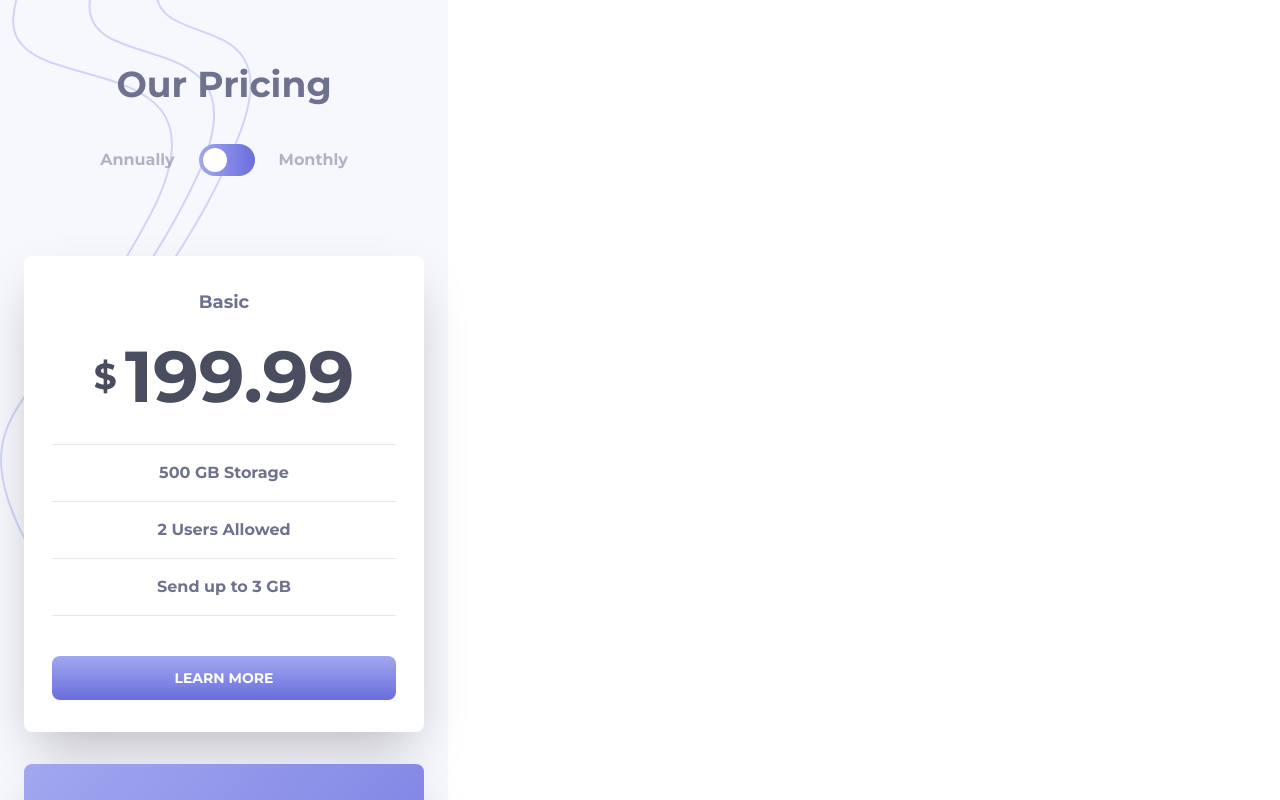
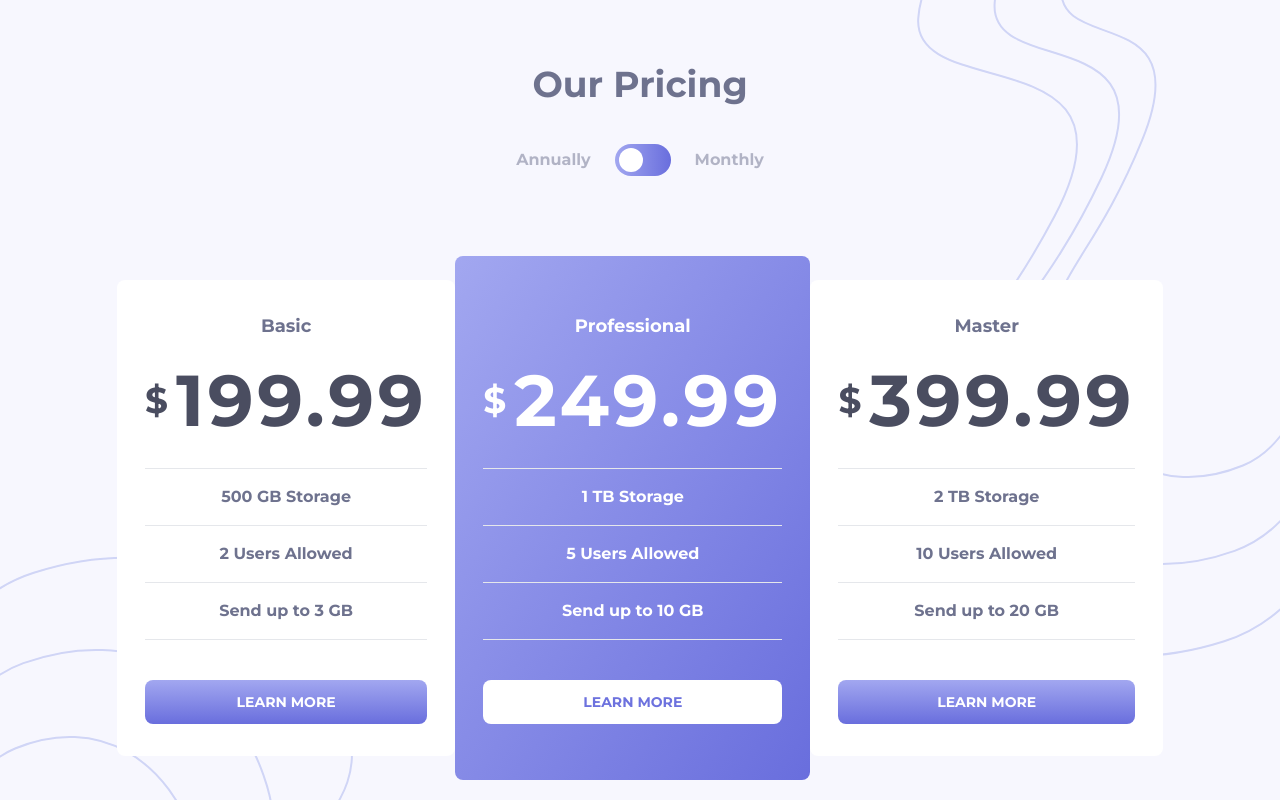
Before and after one commit to Georginio-prod/pricing-component, a Vue app: page / in a window 1280 px wide. Shown: the top 800 px of the page. Built offline with nearby package versions, Linux system fonts and the light colour scheme.

Commit message:
style: add the desktop size

```diff
--- a/src/components/toggle.vue
+++ b/src/components/toggle.vue
@@ -1,13 +1,17 @@
 <template>
-    <div
-        class="max-w-md h-full w-full flex flex-col items-center justify-center bg-background bg-[url('/public/bg-top.svg')] bg-left-top bg-no-repeat  px-6">
+    <div class="max-w-md h-full w-full flex flex-col items-center justify-center bg-background bg-[url('/public/bg-top.svg')] bg-left-top bg-no-repeat px-6
+            xl:max-w-full xl:h-full xl:items-center xl:justify-center xl:bg-background custom-bg-xl
+            lg:max-w-full lg:h-full lg:items-center lg:justify-center lg:bg-background custom-bg-xl
+            md:max-w-full md:h-full md:items-center md:justify-center md:bg-background custom-bg-xl">
 
-        <div class="text-center px-16 pt-16 pb-20 text-grisclair font-bold">
+        <div class="text-center px-16 pt-16 pb-20 text-grisclair font-bold
+                     xl:flex-col xl:justify-center xl:items-center">
             <p class=" text-4xl">
                 Our Pricing
             </p>
 
-            <div class=" flex items-center pt-10">
+            <div class=" flex items-center pt-10
+                        2xl:flex 2xl:items-center 2xl:pt-16">
                 <div class="flex items-center gap-6 ">
                     <span :class="{ isYearly }">
                         <h1 class="opacity-50">Annually</h1>
@@ -31,9 +35,10 @@
             </div>
         </div>
 
-        <div class="flex flex-col items-center justify-center w-full gap-8 mb-20">
-            <div
-                class="text-center w-full flex flex-col items-center justify-center px-7 font-bold bg-white py-8 rounded-lg shadow-2xl">
+        <div class="flex flex-col items-center justify-center w-full gap-8 mb-20
+                    xl:flex xl:flex-row xl:items-center xl:justify-center xl:px-48 xl:gap-0">
+            <div class="text-center w-full flex flex-col items-center justify-center px-7 font-bold bg-white py-8 rounded-lg shadow-2xl
+                        xl:shadow-none">
                 <p class="w-full pb-6 text-lg text-grisclair">
                     Basic
                 </p>
@@ -41,9 +46,9 @@
                 <div class="flex flex-col w-full ">
                     <h1 class="w-full pb-8 text-4xl text-number">
                         <p v-if="!isYearly" class="tracking-normal items-center flex justify-center "> &dollar;<span
-                                class="font-bold text-7xl pl-2">199.99</span></p>
+                                class="font-bold text-7xl tracking-wider pl-2 xl:tracking-wider">199.99</span></p>
                         <p v-else class="tracking-normal items-center flex justify-center"> &dollar;<span
-                                class="font-bold text-7xl pl-2">19.99</span></p>
+                                class="font-bold text-7xl tracking-wider pl-2 xl:tracking-wider">19.99</span></p>
                     </h1>
 
                     <table class="">
@@ -66,24 +71,25 @@
                     </table>
 
                     <button @click="togglePrice"
-                        class="text-sm font-bold text-white bg-gradient-to-b from-linear to-linear1 py-3 mt-10 w-full rounded-lg">
+                        class="text-sm font-bold text-white bg-gradient-to-b from-linear to-linear1 py-3 mt-10 w-full rounded-lg
+                        xl:bg-gradient-to-b xl:from-linear xl:to-linear1 xl:hover:bg-white xl:hover:from-white xl:hover:to-white xl:hover:text-btn xl:hover:border xl:hover:border-btn">
                         LEARN MORE
                     </button>
                 </div>
             </div>
 
-            <div
-                class="text-center w-full flex flex-col items-center justify-center px-7 font-bold bg-gradient-to-br from-linear to-linear1 py-8 rounded-lg text-white shadow-2xl">
-                <p class="w-full pb-6 text-lg ">
+            <div class="text-center w-full flex flex-col items-center justify-center px-7 font-bold bg-gradient-to-br from-linear to-linear1 py-14 rounded-lg text-white shadow-2xl
+                        xl:shadow-none">
+                <p class="w-full pb-6 text-lg  ">
                     Professional
                 </p>
 
                 <div class="flex flex-col w-full ">
                     <h1 class="w-full pb-8 text-4xl">
                         <p v-if="!isYearly" class="tracking-normal items-center flex justify-center "> &dollar;<span
-                                class="font-bold text-7xl pl-2">249.99</span></p>
+                                class="font-bold text-7xl pl-2 tracking-wider xl:tracking-wider"> 249.99</span></p>
                         <p v-else class="tracking-normal items-center flex justify-center"> &dollar;<span
-                                class="font-bold text-7xl pl-2">24.99</span></p>
+                                class="font-bold text-7xl pl-2 tracking-wider xl:tracking-wider">24.99</span></p>
                     </h1>
 
                     <table class="">
@@ -105,14 +111,16 @@
                         </tbody>
                     </table>
 
-                    <button @click="togglePrice" class="text-sm font-bold text-btn bg-white py-3 rounded-lg mt-10 w-full">
+                    <button @click="togglePrice"
+                        class="text-sm font-bold text-btn bg-white py-3 rounded-lg mt-10 w-full
+                         xl:hover:bg-transparent  xl:hover:to-white xl:hover:text-white xl:hover:border xl:hover:border-white">
                         LEARN MORE
                     </button>
                 </div>
             </div>
 
             <div
-                class="text-center w-full flex flex-col items-center justify-center px-7 font-bold bg-white py-8 rounded-lg shadow-2xl">
+                class="text-center w-full flex flex-col items-center justify-center px-7 font-bold bg-white py-8 rounded-lg shadow-2xl  xl:shadow-none">
                 <p class="w-full pb-6 text-lg text-grisclair">
                     Master
                 </p>
@@ -120,9 +128,9 @@
                 <div class="flex flex-col w-full ">
                     <h1 class="w-full pb-8 text-4xl text-number">
                         <p v-if="!isYearly" class="tracking-normal items-center flex justify-center "> &dollar;<span
-                                class="font-bold text-7xl pl-2">399.99</span></p>
-                        <p v-else class="tracking-normal items-center flex justify-center"> &dollar;<span
-                                class="font-bold text-7xl pl-2">39.99</span></p>
+                                class="font-bold text-7xl pl-2 xl:tracking-wider tracking-wider">399.99</span></p>
+                        <p v-else class="tracking-normal items-center flex justify-center "> &dollar;<span
+                                class="font-bold text-7xl tracking-wider pl-2 xl:tracking-wider ">39.99</span></p>
                     </h1>
 
                     <table class="">
@@ -145,7 +153,8 @@
                     </table>
 
                     <button @click="togglePrice2"
-                        class="text-sm font-bold text-white bg-gradient-to-b from-linear to-linear1 py-3 rounded-lg mt-10 w-full ">
+                        class="text-sm font-bold text-white bg-gradient-to-b from-linear to-linear1  py-3 rounded-lg mt-10 w-full
+                            xl:bg-gradient-to-b xl:from-linear xl:to-linear1 xl:hover:bg-white xl:hover:from-white xl:hover:to-white xl:hover:text-btn xl:hover:border xl:hover:border-btn">
                         LEARN MORE
                     </button>
                 </div>
--- a/src/style.css
+++ b/src/style.css
@@ -10,3 +10,9 @@
     font-family: "Montserrat";
 
 }
+
+.custom-bg-xl {
+    background-image: url('/public/bg-top.svg'), url('/public/bg-bottom.svg');
+    background-position: right top, left bottom;
+    background-repeat: no-repeat;
+}
--- a/tailwind.config.js
+++ b/tailwind.config.js
@@ -14,6 +14,7 @@ export default {
         number: "#4A4D60",
         btn:"#6D72DE"
       }
+
     },
   },
   plugins: [],
```
